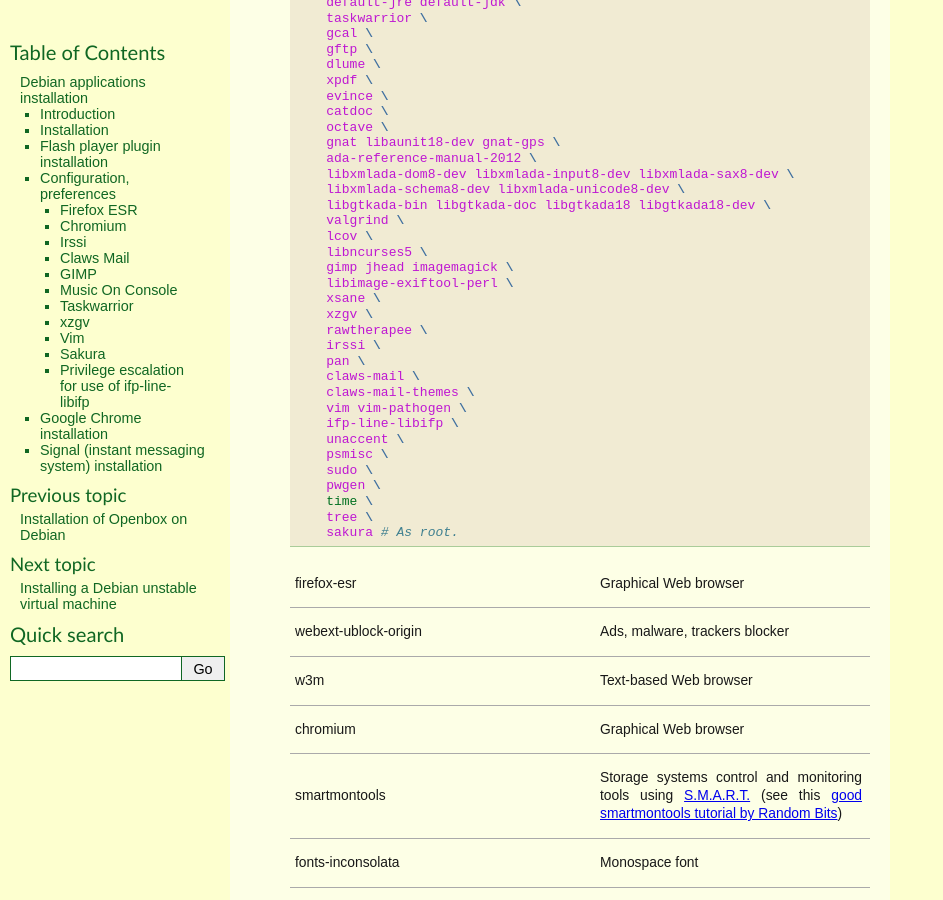
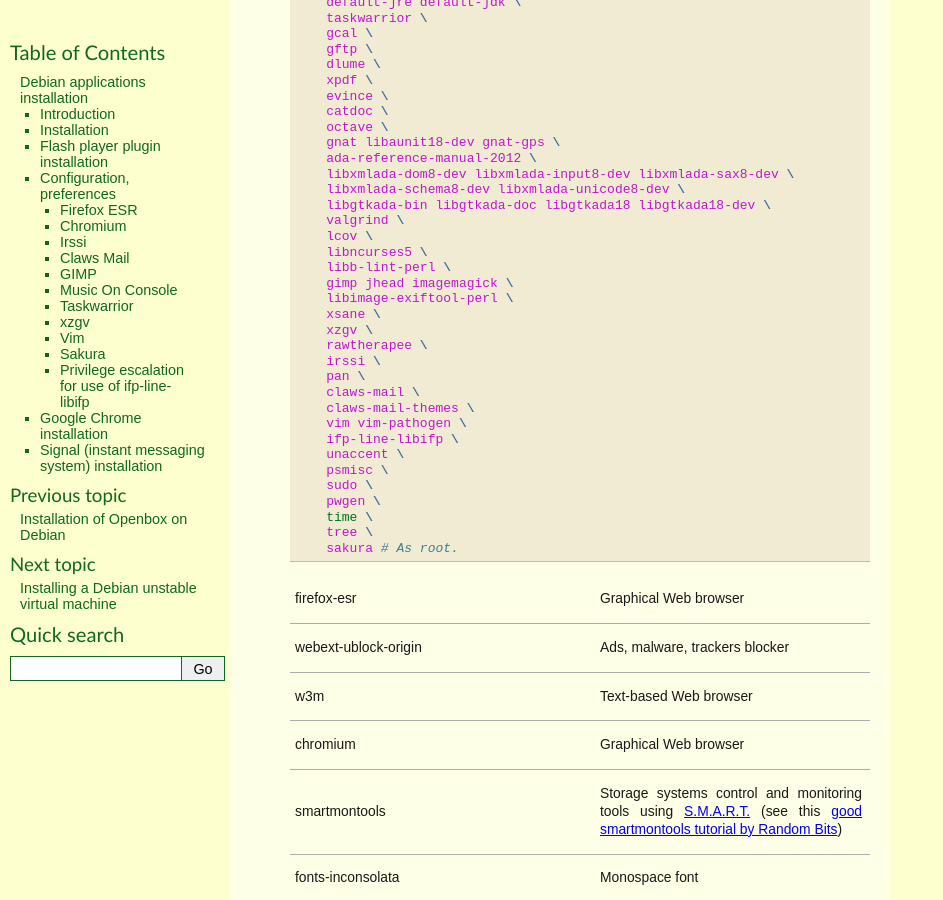
Before and after one commit to thierr26/thierr26_personal_notes_sphinx_sources, a Sphinx documentation site: the page built from source/debian_apps_install.rst, in a window 1280 px wide and 900 px high, scrolled down 1358 px. Shown: the whole window, without its empty margins (0-943 px from the left). Built offline with Sphinx 7.4.7, drawn with Linux system fonts in a browser that asks for light colours; some of the changed text lies outside the part shown.

Commit message:
Add libb-lint-perl

```diff
--- a/source/debian_apps_install.rst
+++ b/source/debian_apps_install.rst
@@ -64,6 +64,7 @@
       valgrind \
       lcov \
       libncurses5 \
+      libb-lint-perl \
       gimp jhead imagemagick \
       libimage-exiftool-perl \
       xsane \
@@ -162,6 +163,8 @@
       Programming Studio
       <https://en.wikipedia.org/wiki/GNAT_Programming_Studio>`_ as provided
       with `GNAT Community <https://www.adacore.com/community>`_ 2018 and 2019.
+  * - libb-lint-perl
+    - Perl code checker
   * - gimp, jhead, imagemagick
     - Image manipulation programs
   * - libimage-exiftool-perl
```
